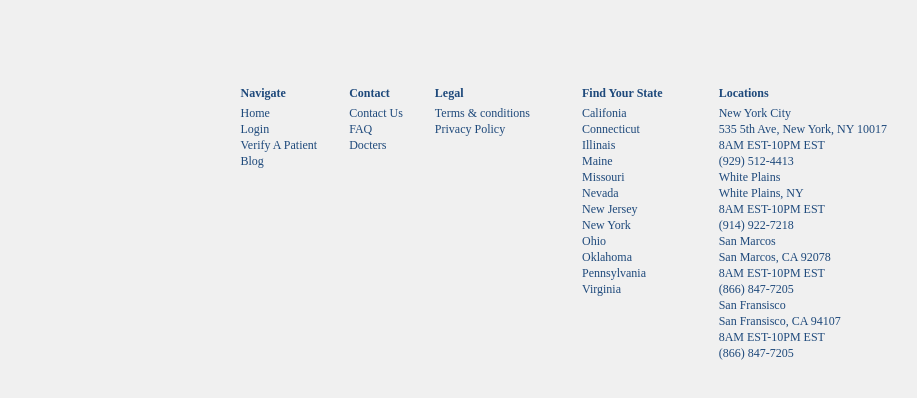
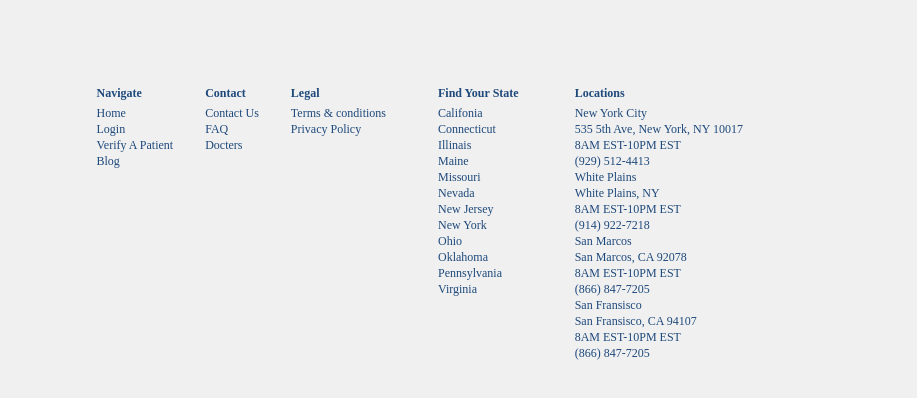
Before and after one commit to nikoescobal/sigmabold-test, a website: page src/index.html in a window 1280 px wide. Shown: the part 5146-5544 px from the top of the page, 361-1278 px from the left. Drawn offline with nearby package versions, Linux system fonts and the light colour scheme.

Commit message:
Resize padding for footer at desktop viewport

```diff
--- a/src/index.html
+++ b/src/index.html
@@ -723,7 +723,8 @@
     <div class="text-center w-full flex justify-center pt-24">
         <img src="./assets/icons/logo-bottom.svg" alt="logo-bottom">
     </div>
-    <footer class=" flex mt-16 justify-center flex-col lg:flex-row lg:items lg:items-baseline w-full text-sm space-x-2">
+    <footer
+        class=" flex mt-16 justify-center flex-col lg:flex-row lg:items lg:items-baseline w-full text-sm space-x-2 lg:px-36">
         <div class="flex justify-center flex-col gap-9 my-0 mx-auto mb-5 lg:mx-0">
 
             <div class="flex lg:flex lg:flex-col-reverse gap-3">
```
Also changed, not shown: dist/main.css.
